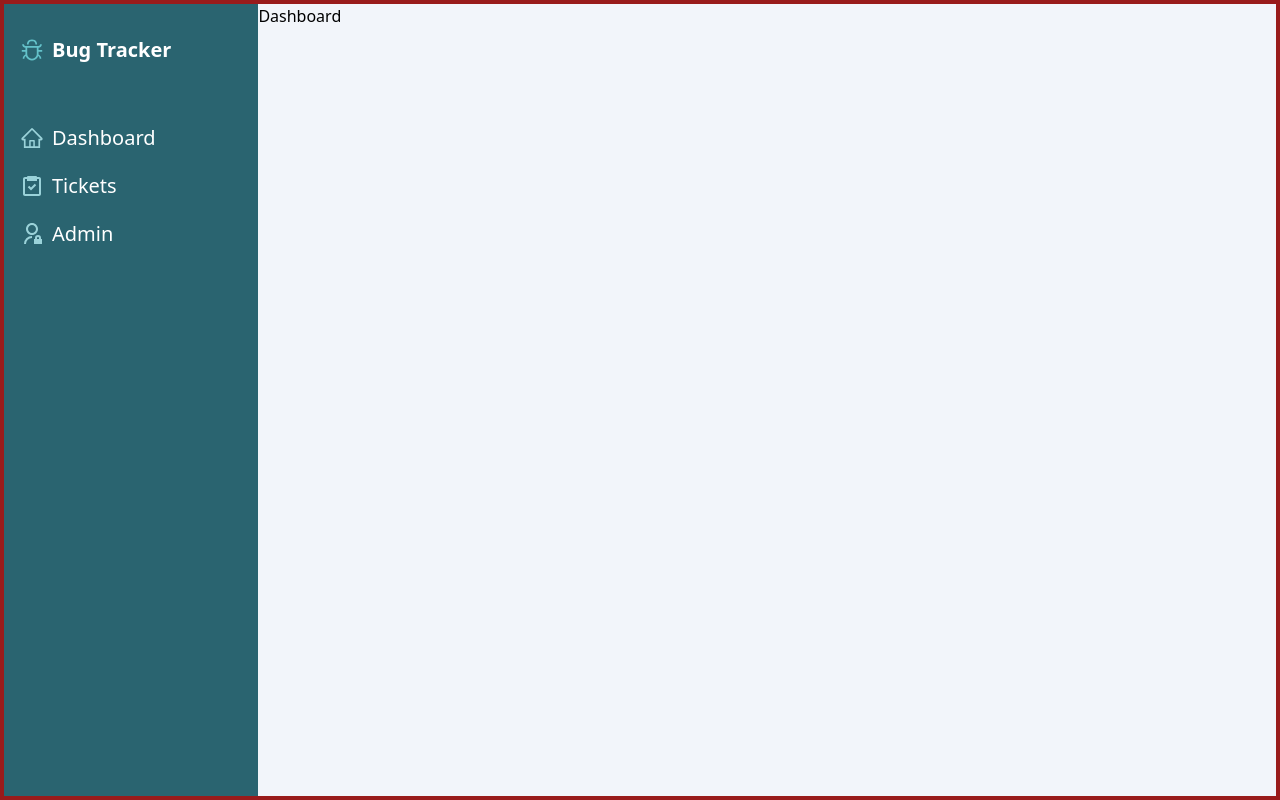
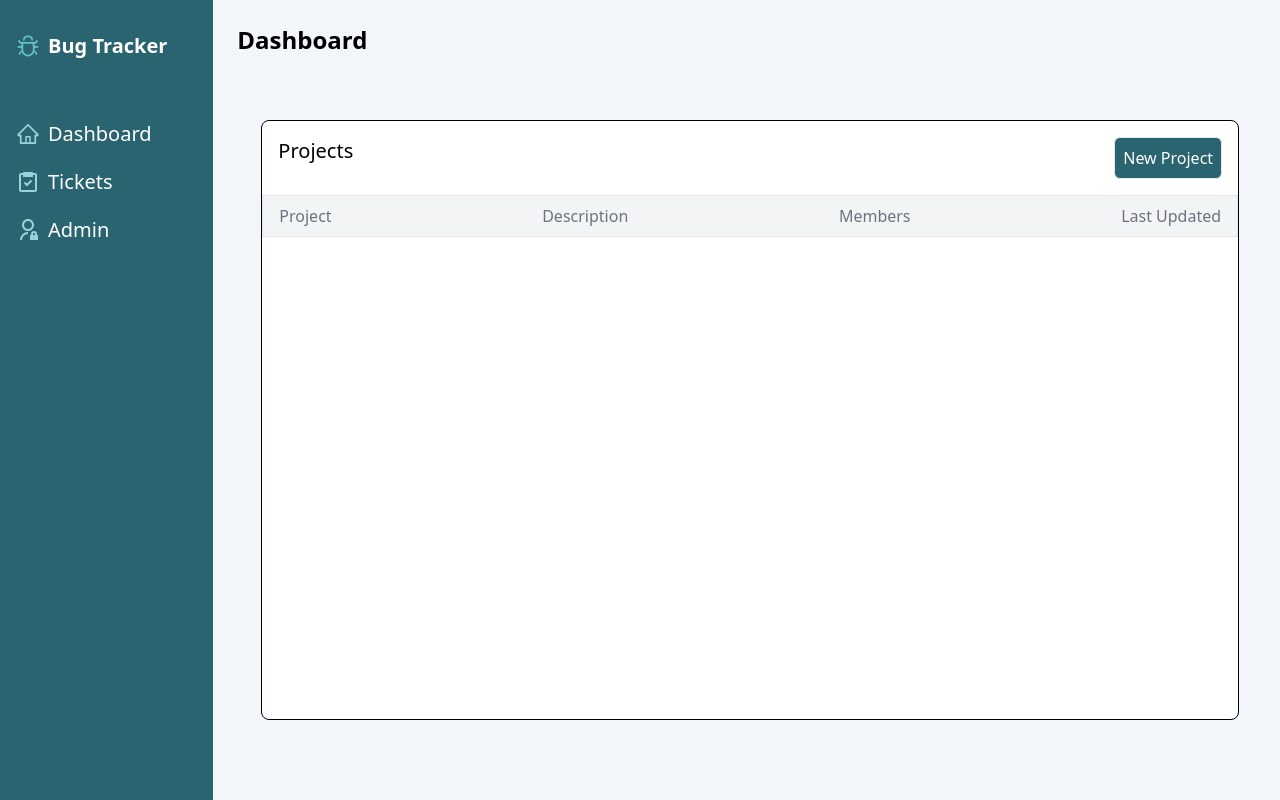
Before and after one commit to Ayomide4/bug-tracker, a React (Vite) app: page / in a window 1280 px wide. Built offline with nearby package versions, Linux system fonts and the light colour scheme.

Commit message:
add router navigation and nav to other pages

```diff
--- a/package.json
+++ b/package.json
@@ -12,6 +12,7 @@
     "react": "^18.2.0",
     "react-dom": "^18.2.0",
     "react-icons": "^4.7.1",
+    "react-router-dom": "^6.4.4",
     "tailwindcss": "^3.2.4"
   },
   "devDependencies": {
--- a/src/App.tsx
+++ b/src/App.tsx
@@ -1,16 +1,27 @@
 import React from 'react'
-import {Navbar} from './components/Navbar'
-import {Dashboard} from './components/Dashboard'
-
+import Home from './pages/Home'
+import {BrowserRouter as Router, Routes, Route} from 'react-router-dom'
+import { Navbar } from './components/Navbar'
+import { Dashboard } from './components/Dashboard'
+import TicketPage from './pages/TicketPage'
+import AdminPage from './pages/AdminPage'
+import ErrorPage from './pages/ErrorPage'
 
 
 function App() {
 
   return (
-    <div className='max-w-full h-screen border-4 border-red-800 flex p-0 m-0'>
-      <Navbar/>
-      <Dashboard/>
-    </div>
+
+    <Router>
+      <Routes>
+        <Route path='/' element={<Home/>}/>
+        <Route path='/tickets' element={<TicketPage/>}/>
+        <Route path='/admin' element={<AdminPage/>}/>
+        <Route path='*' element={<ErrorPage/>}/>
+      </Routes>
+    </Router>
+
+
   )
 }
 
--- a/src/components/Dashboard.tsx
+++ b/src/components/Dashboard.tsx
@@ -1,11 +1,12 @@
 import React from 'react'
+import Projects from './Projects'
+
 
 export const Dashboard = () => {
   return (
-    <div className='flex flex-grow max-h-screen  bg-[#F2F5FA]'>
-      <main className=''>
-        <h1>Dashboard</h1>
-      </main>
+    <div className='flex flex-col justify-between w-5/6 max-h-screen bg-[#F2F5FA] '>
+        <h1 className='ml-6 mt-6 font-semibold text-2xl'>Dashboard</h1>
+        <Projects/>
     </div>
   )
 }
--- a/src/components/Navbar.tsx
+++ b/src/components/Navbar.tsx
@@ -1,29 +1,39 @@
 import {AiOutlineBug, AiOutlineHome} from 'react-icons/ai'
 import {BiTask} from 'react-icons/bi'
 import {RiAdminLine} from 'react-icons/ri'
+import {Link} from 'react-router-dom'
 
 
 
 export const Navbar = () => {
   return (
-    <section className='w-1/5 bg-[#2A6470] max-h-screen'>
+    <section className='flex flex-col w-1/6 bg-[#2A6470] max-h-screen'>
       <div className='mt-4 flex flex-col gap-5 relative px-4 pt-4'>
+        <Link to='/'>
           <span className='flex items-center gap-2 cursor-pointer mb-10 '>
               <AiOutlineBug  size='24' color='#64C2CA'/>
               <h2 className='text-xl font-bold text-white'>Bug Tracker</h2>
           </span>
+        </Link>
+
+        <Link to='/'>
           <span className='flex items-center gap-2 cursor-pointer'>
             <AiOutlineHome size='24' color='#9AD2D9'/>
             <h2 className='text-xl text-white'>Dashboard</h2>
           </span>
+        </Link>
+        <Link to="/tickets">
           <span className='flex items-center gap-2 cursor-pointer'>
             <BiTask size='24' color='#9AD2D9'/>
             <h2 className='text-xl text-white'>Tickets</h2>
           </span>
+        </Link>
+        <Link to='/admin'>
           <span className='flex items-center gap-2 cursor-pointer'>
             <RiAdminLine size='24' color='#9AD2D9'/>
             <h2 className='text-xl text-white'>Admin</h2>
           </span>
+        </Link>
       </div>
     </section>
   )
--- /dev/null
+++ b/src/components/ProjectItem.tsx
@@ -0,0 +1,7 @@
+import React from 'react'
+
+export default function ProjectItem() {
+  return (
+    <div>ProjectItem</div>
+  )
+}
--- /dev/null
+++ b/src/components/Projects.tsx
@@ -0,0 +1,19 @@
+import React from 'react'
+
+export default function Projects() {
+  return (
+    <div className='border relative mb-20  border-black rounded-lg w-11/12 mx-12 shadow-outline h-3/4 bg-white'>
+      <div className='flex justify-between p-4'>
+        <h2 className='text-xl'>Projects</h2>
+        <button className='border rounded-md bg-[#2A6470] p-2 text-white text-base' >New Project</button>
+      </div>
+      <div className='flex justify-between px-4 bg-gray-100 border '>
+        <h2 className='py-2 text-gray-500'>Project</h2>
+        <h2 className='py-2 text-gray-500'>Description</h2>
+        <h2 className='py-2 text-gray-500'>Members</h2>
+        <h2 className='py-2 text-gray-500'>Last Updated</h2>
+      </div>
+
+    </div>
+  )
+}
--- /dev/null
+++ b/src/pages/AdminPage.tsx
@@ -0,0 +1,10 @@
+import React from 'react'
+import { Navbar } from '../components/Navbar'
+
+export default function AdminPage() {
+  return (
+    <div className='max-w-full h-screen flex p-0 m-0'>
+      <Navbar/>
+    </div>
+  )
+}
--- /dev/null
+++ b/src/pages/ErrorPage.tsx
@@ -0,0 +1,7 @@
+import React from 'react'
+
+export default function ErrorPage() {
+  return (
+    <div>This Page Does Not Exist</div>
+  )
+}
--- /dev/null
+++ b/src/pages/Home.tsx
@@ -0,0 +1,13 @@
+import React from 'react'
+import { Navbar } from '../components/Navbar'
+import { Dashboard } from '../components/Dashboard'
+
+
+export default function () {
+  return (
+    <div className='max-w-full h-screen flex p-0 m-0'>
+      <Navbar/>
+      <Dashboard/>
+    </div>
+  )
+}
--- /dev/null
+++ b/src/pages/TicketPage.tsx
@@ -0,0 +1,10 @@
+import React from 'react'
+import { Navbar } from '../components/Navbar'
+
+export default function TicketPage() {
+  return (
+    <div className='max-w-full h-screen flex p-0 m-0'>
+      <Navbar/>
+    </div>
+  )
+}
```
Also changed, not shown: 1 other file (tests, documents, lock files or other folders). Lines whose indentation alone changed are shown as unchanged.
